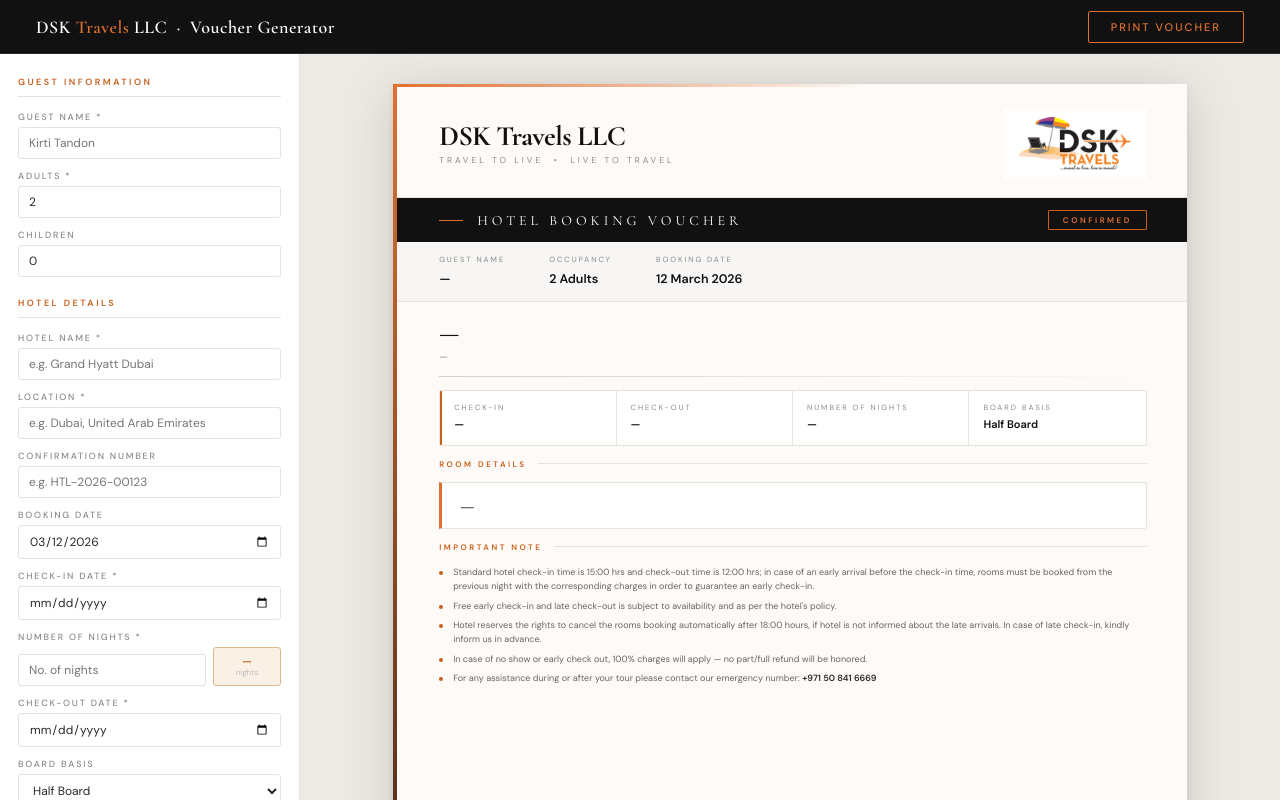
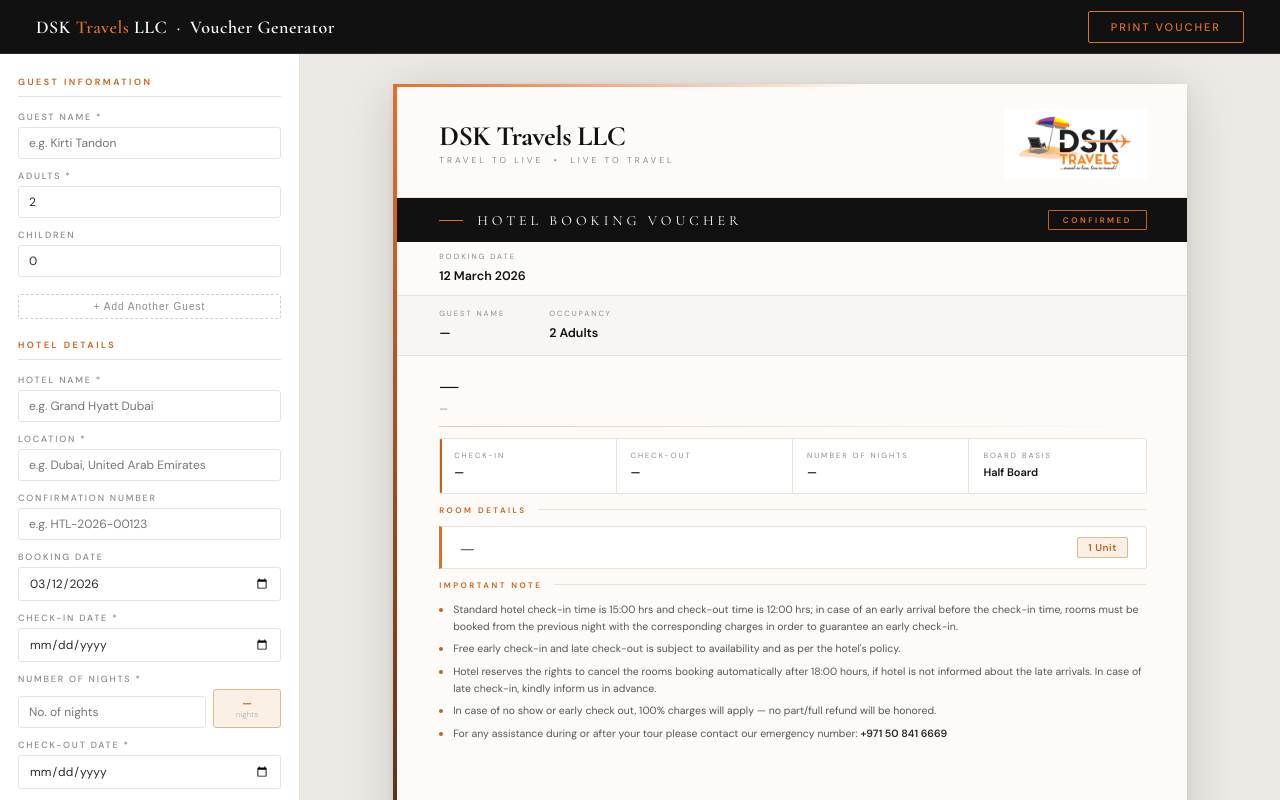
Before and after one commit to meet-vasita/dsk-travels-voucher, a React (Vite) app: page / in a window 1280 px wide. Shown: the top 800 px of the page. Built offline with nearby package versions, Linux system fonts and the light colour scheme; a web font is replaced by a local one.

Commit message:
add confirmation number + fix logo

```diff
--- a/src/App.css
+++ b/src/App.css
@@ -152,6 +152,46 @@ body {
 
 .nights-badge span { display: block; font-size: 8px; font-weight: 400; color: #bbb; }
 
+/* ── GUEST BLOCKS ── */
+.guest-block {
+  margin-bottom: 10px;
+}
+
+.guest-block-header {
+  display: flex;
+  justify-content: space-between;
+  align-items: center;
+  margin-bottom: 8px;
+}
+
+.guest-block-label {
+  font-size: 9px;
+  font-weight: 600;
+  text-transform: uppercase;
+  letter-spacing: 1.5px;
+  color: var(--orange-mid);
+}
+
+.remove-block-btn {
+  background: none;
+  border: 1px solid #ddd;
+  border-radius: 3px;
+  font-size: 9px;
+  color: #bbb;
+  padding: 3px 8px;
+  cursor: pointer;
+  letter-spacing: 0.5px;
+  transition: all 0.15s;
+}
+.remove-block-btn:hover { border-color: #e55; color: #e55; }
+
+.guest-divider {
+  height: 1px;
+  background: var(--border);
+  margin: 10px 0 12px;
+}
+
+/* ── INCLUSIONS ── */
 .inc-rows { display: flex; flex-direction: column; gap: 5px; }
 .inc-row { display: flex; gap: 5px; align-items: center; }
 .inc-row input { flex: 1; }
@@ -204,7 +244,7 @@ body {
 .page {
   width: 210mm;
   min-height: 297mm;
-  height: 297mm;
+  height: auto;
   background: var(--cream);
   display: flex;
   flex-direction: column;
@@ -319,6 +359,18 @@ body {
   border-radius: 1px;
 }
 
+/* ── META ROW (ref + booking date, above guests) ── */
+.v-meta-row {
+  background: var(--cream);
+  padding: 10px 40px 10px 46px;
+  display: flex;
+  gap: 44px;
+  border-bottom: 1px solid var(--border);
+  position: relative;
+  z-index: 1;
+  flex-shrink: 0;
+}
+
 /* ── GUEST ROW ── */
 .v-guest-row {
   background: var(--light);
@@ -330,6 +382,26 @@ body {
   position: relative;
   z-index: 1;
   flex-shrink: 0;
+  align-items: center;
+}
+
+.v-guest-row--extra {
+  background: #EFEDE9;
+  border-bottom: 1px dashed var(--border-strong);
+}
+
+.v-guest-index {
+  font-size: 7.5px;
+  font-weight: 700;
+  text-transform: uppercase;
+  letter-spacing: 2px;
+  color: var(--orange);
+  background: var(--orange-light);
+  border: 1px solid #DEB88A;
+  border-radius: 2px;
+  padding: 2px 8px;
+  align-self: center;
+  white-space: nowrap;
 }
 
 .v-field label {
@@ -351,13 +423,12 @@ body {
 /* ── CONTENT ── */
 .v-content {
   flex: 1;
-  padding: 18px 40px 16px 46px;
+  padding: 16px 40px 14px 46px;
   display: flex;
   flex-direction: column;
-  gap: 13px;
+  gap: 11px;
   position: relative;
   z-index: 1;
-  overflow: hidden;
 }
 
 .v-hotel-row {
@@ -455,7 +526,10 @@ body {
   border: 1px solid var(--border);
   border-left: 3px solid var(--orange-mid);
   border-radius: 0 3px 3px 0;
-  padding: 12px 18px;
+  padding: 10px 18px;
+  display: flex;
+  justify-content: space-between;
+  align-items: center;
 }
 
 .v-room-card .rname {
@@ -466,8 +540,29 @@ body {
   letter-spacing: 0.2px;
 }
 
+.v-room-card .runits {
+  font-size: 10px;
+  font-weight: 600;
+  color: var(--orange);
+  background: var(--orange-light);
+  border: 1px solid #DEB88A;
+  border-radius: 2px;
+  padding: 3px 10px;
+  white-space: nowrap;
+  letter-spacing: 0.5px;
+}
+
+.v-total-units {
+  font-size: 9.5px;
+  font-weight: 600;
+  color: var(--gray);
+  text-align: right;
+  letter-spacing: 0.5px;
+  margin-top: -4px;
+}
+
 /* ── INCLUSIONS ── */
-.v-inc-list { display: flex; flex-direction: column; gap: 6px; }
+.v-inc-list { display: flex; flex-direction: column; gap: 5px; }
 
 .v-inc-item {
   display: flex;
@@ -487,16 +582,16 @@ body {
   flex-shrink: 0;
 }
 
-/* ── IMPORTANT NOTES ── */
+/* ── IMPORTANT NOTES — increased font size ── */
 .v-notes-list { display: flex; flex-direction: column; gap: 5px; }
 
 .v-note-item {
   display: flex;
   align-items: flex-start;
   gap: 10px;
-  font-size: 9px;
-  color: #666;
-  line-height: 1.6;
+  font-size: 10.5px;   /* was 9px — increased for legibility */
+  color: #555;
+  line-height: 1.65;
 }
 
 .v-note-item strong {
@@ -509,7 +604,7 @@ body {
   height: 4px;
   border-radius: 50%;
   background: var(--orange);
-  margin-top: 6px;
+  margin-top: 7px;
   flex-shrink: 0;
 }
 
@@ -573,18 +668,12 @@ body {
 
   .page {
     width: 210mm !important;
-    height: 297mm !important;
     min-height: 297mm !important;
     box-shadow: none !important;
     page-break-after: always !important;
     background: #FDFAF7 !important;
     -webkit-print-color-adjust: exact !important;
     print-color-adjust: exact !important;
-  }
-
-  .page::after {
-    display: none !important;
-    content: none !important;
   }
 
   .page::before {
@@ -613,9 +702,23 @@ body {
     print-color-adjust: exact !important;
   }
 
+  .v-guest-row--extra {
+    background: #EFEDE9 !important;
+    -webkit-print-color-adjust: exact !important;
+    print-color-adjust: exact !important;
+  }
+
   .v-room-card {
     background: #fff !important;
     border-left: 3px solid #C8601A !important;
+    -webkit-print-color-adjust: exact !important;
+    print-color-adjust: exact !important;
+  }
+
+  .v-room-card .runits {
+    background: #FBF0E6 !important;
+    border: 1px solid #DEB88A !important;
+    color: #C8601A !important;
     -webkit-print-color-adjust: exact !important;
     print-color-adjust: exact !important;
   }
@@ -641,4 +744,12 @@ body {
   .v-sec-label { color: #C8601A !important; }
   .v-inc-dot, .v-note-dot { background: #C8601A !important; }
   .v-footer .tagline { color: #C8601A !important; }
+
+  .v-guest-index {
+    background: #FBF0E6 !important;
+    border: 1px solid #DEB88A !important;
+    color: #C8601A !important;
+    -webkit-print-color-adjust: exact !important;
+    print-color-adjust: exact !important;
+  }
 }
--- a/src/App.jsx
+++ b/src/App.jsx
@@ -40,13 +40,17 @@ function todayInputDate() {
   return toInputDate(new Date())
 }
 
+const defaultGuest = () => ({ guestName: '', adults: 2, children: 0, childAge: '' })
+const defaultRoom = () => ({ roomType: '', units: 1 })
+
 export default function App() {
+  const [guests, setGuests] = useState([defaultGuest()])
+  const [rooms, setRooms] = useState([defaultRoom()])
   const [form, setForm] = useState({
-    guestName: '', adults: 2, children: 0, childAge: '',
     hotelName: '', hotelLoc: '',
     bookingDate: todayInputDate(),
     checkIn: '', checkOut: '', nights: '',
-    boardBasis: 'Half Board', roomType: '',
+    boardBasis: 'Half Board',
     confirmNo: '',
     emergencyNo: '+971 50 841 6669'
   })
@@ -54,6 +58,16 @@ export default function App() {
   const [errors, setErrors] = useState({})
 
   const set = (key, value) => setForm(f => ({ ...f, [key]: value }))
+
+  // Guest helpers
+  const setGuest = (i, key, value) => setGuests(gs => gs.map((g, idx) => idx === i ? { ...g, [key]: value } : g))
+  const addGuest = () => setGuests(gs => [...gs, defaultGuest()])
+  const removeGuest = (i) => setGuests(gs => gs.filter((_, idx) => idx !== i))
+
+  // Room helpers
+  const setRoom = (i, key, value) => setRooms(rs => rs.map((r, idx) => idx === i ? { ...r, [key]: value } : r))
+  const addRoom = () => setRooms(rs => [...rs, defaultRoom()])
+  const removeRoom = (i) => setRooms(rs => rs.filter((_, idx) => idx !== i))
 
   const handleCheckInChange = (val) => {
     const nights = parseInt(form.nights)
@@ -87,16 +101,15 @@ export default function App() {
 
   const validate = () => {
     const e = {}
-    if (!form.guestName.trim()) e.guestName = 'Guest name is required.'
-    if (!form.adults || form.adults < 1) e.adults = 'At least 1 adult is required.'
-    if (form.children < 0) e.children = 'Invalid number of children.'
+    if (!guests[0].guestName.trim()) e.guestName0 = 'Guest name is required.'
+    if (!guests[0].adults || guests[0].adults < 1) e.adults0 = 'At least 1 adult is required.'
     if (!form.hotelName.trim()) e.hotelName = 'Hotel name is required.'
     if (!form.hotelLoc.trim()) e.hotelLoc = 'Location is required.'
     if (!form.checkIn) e.checkIn = 'Check-in date is required.'
     if (!form.checkOut) e.checkOut = 'Check-out date is required.'
     else if (form.checkIn && !diffNights(form.checkIn, form.checkOut)) e.checkOut = 'Check-out must be after check-in.'
     if (!form.nights || form.nights < 1) e.nights = 'Please enter a valid number of nights.'
-    if (!form.roomType.trim()) e.roomType = 'Room type is required.'
+    if (!rooms[0].roomType.trim()) e.roomType0 = 'Room type is required.'
     setErrors(e)
     return Object.keys(e).length === 0
   }
@@ -107,9 +120,11 @@ export default function App() {
   }
 
   const nights = diffNights(form.checkIn, form.checkOut)
-  const occ = `${form.adults} Adult${form.adults !== 1 ? 's' : ''}${form.children > 0 ? `, ${form.children} Child${form.children !== 1 ? 'ren' : ''}` : ''}`
   const activeInclusions = inclusions.filter(i => i.trim())
   const board = form.boardBasis
+
+  // Total units across all room entries
+  const totalUnits = rooms.reduce((sum, r) => sum + (parseInt(r.units) || 1), 0)
 
   return (
     <>
@@ -121,24 +136,39 @@ export default function App() {
       <div className="wrapper">
         {/* Form Panel */}
         <div className="form-panel">
+
+          {/* GUESTS */}
           <div className="form-section">
             <h3>Guest Information</h3>
-            <Field label="Guest Name *" error={errors.guestName}>
-              <input value={form.guestName} onChange={e => set('guestName', e.target.value)} placeholder="Kirti Tandon" className={errors.guestName ? 'error' : ''} />
+            {guests.map((g, i) => (
+              <div key={i} className="guest-block">
+                {guests.length > 1 && (
+                  <div className="guest-block-header">
+                    <span className="guest-block-label">Guest {i + 1}</span>
+                    <button className="remove-block-btn" onClick={() => removeGuest(i)}>&#215; Remove</button>
+                  </div>
+                )}
+                <Field label="Guest Name *" error={errors[`guestName${i}`]}>
+                  <input value={g.guestName} onChange={e => setGuest(i, 'guestName', e.target.value)} placeholder="e.g. Kirti Tandon" className={errors[`guestName${i}`] ? 'error' : ''} />
                 </Field>
-            <Field label="Adults *" error={errors.adults}>
-              <input type="number" value={form.adults} min="1" max="20" onChange={e => set('adults', parseInt(e.target.value))} className={errors.adults ? 'error' : ''} />
+                <Field label="Adults *" error={errors[`adults${i}`]}>
+                  <input type="number" value={g.adults} min="1" max="20" onChange={e => setGuest(i, 'adults', parseInt(e.target.value))} className={errors[`adults${i}`] ? 'error' : ''} />
                 </Field>
-            <Field label="Children" error={errors.children}>
-              <input type="number" value={form.children} min="0" max="20" onChange={e => set('children', parseInt(e.target.value) || 0)} />
+                <Field label="Children">
+                  <input type="number" value={g.children} min="0" max="20" onChange={e => setGuest(i, 'children', parseInt(e.target.value) || 0)} />
                 </Field>
-            {form.children > 0 && (
+                {g.children > 0 && (
                   <Field label="Children Age">
-                <input value={form.childAge} onChange={e => set('childAge', e.target.value)} placeholder="e.g. Below 12 Years" />
+                    <input value={g.childAge} onChange={e => setGuest(i, 'childAge', e.target.value)} placeholder="e.g. Below 12 Years" />
                   </Field>
                 )}
+                {i < guests.length - 1 && <div className="guest-divider" />}
+              </div>
+            ))}
+            <button className="add-inc-btn" onClick={addGuest}>+ Add Another Guest</button>
           </div>
 
+          {/* HOTEL */}
           <div className="form-section">
             <h3>Hotel Details</h3>
             <Field label="Hotel Name *" error={errors.hotelName}>
@@ -174,13 +204,30 @@ export default function App() {
             </Field>
           </div>
 
+          {/* ROOMS */}
           <div className="form-section">
             <h3>Room Details</h3>
-            <Field label="Room Type *" error={errors.roomType}>
-              <input value={form.roomType} onChange={e => set('roomType', e.target.value)} placeholder="e.g. Superior Family Room" className={errors.roomType ? 'error' : ''} />
+            {rooms.map((r, i) => (
+              <div key={i} className="guest-block">
+                {rooms.length > 1 && (
+                  <div className="guest-block-header">
+                    <span className="guest-block-label">Room Entry {i + 1}</span>
+                    <button className="remove-block-btn" onClick={() => removeRoom(i)}>&#215; Remove</button>
+                  </div>
+                )}
+                <Field label="Room Type *" error={errors[`roomType${i}`]}>
+                  <input value={r.roomType} onChange={e => setRoom(i, 'roomType', e.target.value)} placeholder="e.g. Superior Family Room" className={errors[`roomType${i}`] ? 'error' : ''} />
                 </Field>
+                <Field label="Number of Units">
+                  <input type="number" value={r.units} min="1" max="50" onChange={e => setRoom(i, 'units', parseInt(e.target.value) || 1)} placeholder="1" />
+                </Field>
+                {i < rooms.length - 1 && <div className="guest-divider" />}
+              </div>
+            ))}
+            <button className="add-inc-btn" onClick={addRoom}>+ Add Another Room Type</button>
           </div>
 
+          {/* INCLUSIONS */}
           <div className="form-section">
             <h3>Special Inclusions</h3>
             <div className="inc-rows">
@@ -198,6 +245,7 @@ export default function App() {
             <button className="add-inc-btn" onClick={() => setInclusions([...inclusions, ''])}>+ Add Inclusion</button>
           </div>
 
+          {/* EMERGENCY */}
           <div className="form-section">
             <h3>Emergency Contact</h3>
             <Field label="Emergency Number">
@@ -210,7 +258,6 @@ export default function App() {
         <div className="preview-area">
           <div className="page" id="voucher">
 
-            {/* Decorative top accent line */}
             <div className="v-accent-top" />
 
             <div className="v-header">
@@ -231,24 +278,12 @@ export default function App() {
               <div className="v-confirmed">Confirmed</div>
             </div>
 
-            <div className="v-guest-row">
-              <div className="v-field">
-                <label>Guest Name</label>
-                <span>{form.guestName || '—'}</span>
-              </div>
-              <div className="v-field">
-                <label>Occupancy</label>
-                <span>{occ}</span>
-              </div>
-              {form.children > 0 && (
-                <div className="v-field">
-                  <label>Children Age</label>
-                  <span>{form.childAge || '—'}</span>
-                </div>
-              )}
+            {/* Single header row: ref + booking date */}
+            {(form.confirmNo || form.bookingDate) && (
+              <div className="v-meta-row">
                 {form.confirmNo && (
                   <div className="v-field">
-                  <label>Supplier Reference No.</label>
+                    <label>Supplier Ref. No.</label>
                     <span>{form.confirmNo}</span>
                   </div>
                 )}
@@ -259,6 +294,33 @@ export default function App() {
                   </div>
                 )}
               </div>
+            )}
+
+            {/* Guest rows — one per guest */}
+            {guests.map((g, i) => {
+              const occ = `${g.adults} Adult${g.adults !== 1 ? 's' : ''}${g.children > 0 ? `, ${g.children} Child${g.children !== 1 ? 'ren' : ''}` : ''}`
+              return (
+                <div className={`v-guest-row${i > 0 ? ' v-guest-row--extra' : ''}`} key={i}>
+                  {guests.length > 1 && (
+                    <div className="v-guest-index">Guest {i + 1}</div>
+                  )}
+                  <div className="v-field">
+                    <label>Guest Name</label>
+                    <span>{g.guestName || '—'}</span>
+                  </div>
+                  <div className="v-field">
+                    <label>Occupancy</label>
+                    <span>{occ}</span>
+                  </div>
+                  {g.children > 0 && (
+                    <div className="v-field">
+                      <label>Children Age</label>
+                      <span>{g.childAge || '—'}</span>
+                    </div>
+                  )}
+                </div>
+              )
+            })}
 
             <div className="v-content">
               <div className="v-hotel-row">
@@ -289,10 +351,17 @@ export default function App() {
                 </div>
               </div>
 
+              {/* Room details — one card per room entry */}
               <div className="v-sec-label">Room Details</div>
-              <div className="v-room-card">
-                <div className="rname">{form.roomType || '—'}</div>
+              {rooms.map((r, i) => (
+                <div className="v-room-card" key={i}>
+                  <div className="rname">{r.roomType || '—'}</div>
+                  <div className="runits">{(parseInt(r.units) || 1)} Unit{(parseInt(r.units) || 1) !== 1 ? 's' : ''}</div>
                 </div>
+              ))}
+              {totalUnits > 1 && (
+                <div className="v-total-units">Total: {totalUnits} Room Unit{totalUnits !== 1 ? 's' : ''}</div>
+              )}
 
               {activeInclusions.length > 0 && (
                 <div>
@@ -308,7 +377,6 @@ export default function App() {
                 </div>
               )}
 
-              {/* Important Note Section */}
               <div className="v-sec-label">Important Note</div>
               <div className="v-notes-list">
                 <div className="v-note-item">
```
Lines whose indentation alone changed are shown as unchanged.
